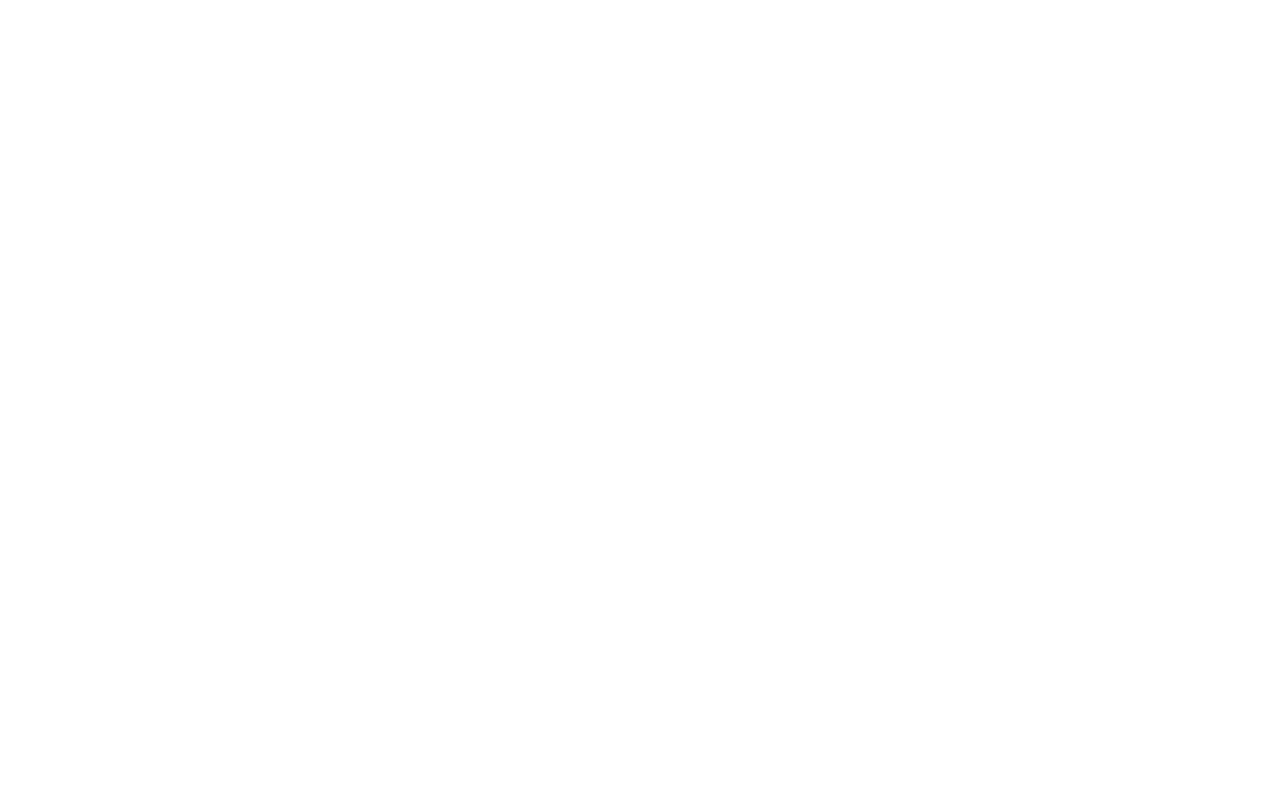
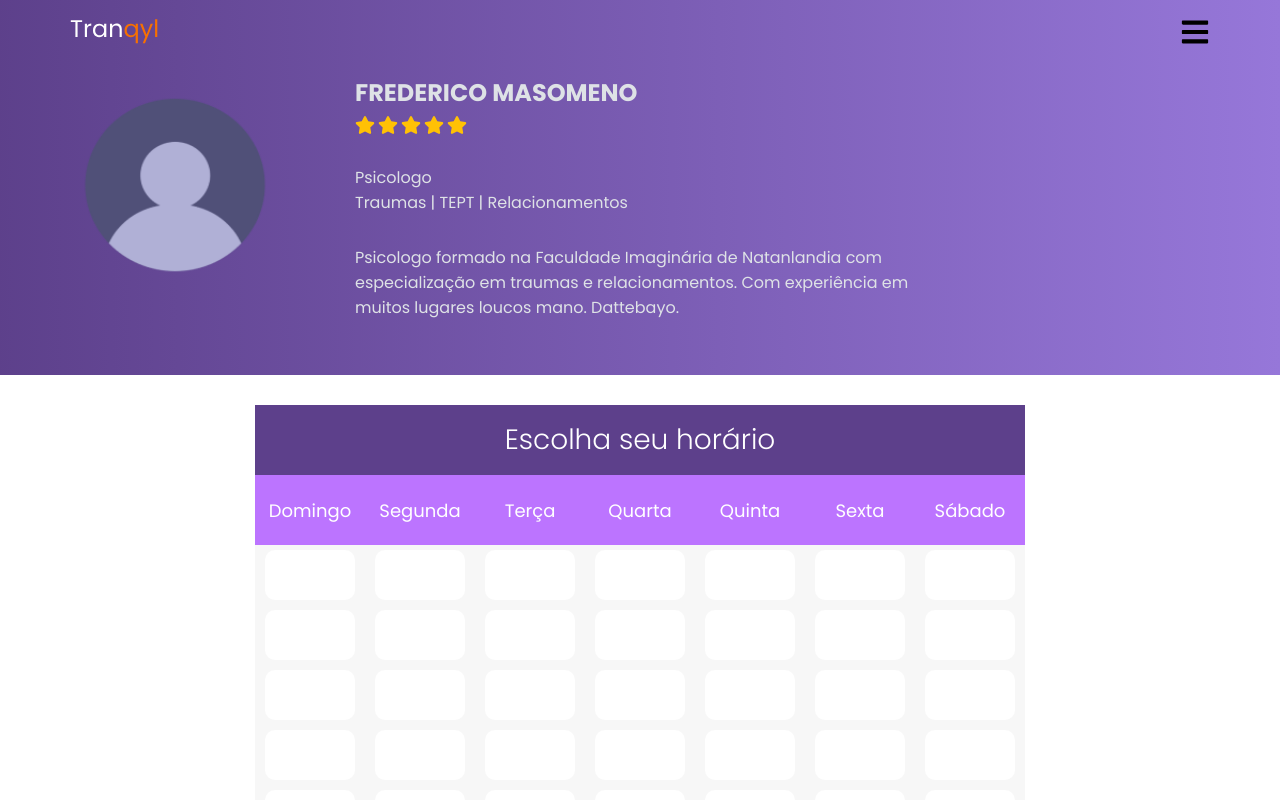
Before and after one commit to gabrielguti/tranqly-capstone, a React (Create React App) app: page /profileprofessional in a window 1280 px wide. Before the commit this address led to /. Shown: the top 800 px of the page. Built offline with nearby package versions, Linux system fonts and the light colour scheme.

Commit message:
feat: create burguer menu

```diff
--- a/package.json
+++ b/package.json
@@ -13,12 +13,16 @@
     "@types/jest": "^26.0.15",
     "@types/node": "^12.0.0",
     "@types/react": "^17.0.0",
+    "@types/react-burger-menu": "^2.8.2",
     "@types/react-dom": "^17.0.0",
     "@types/react-router": "^5.1.17",
     "@types/react-router-dom": "^5.3.2",
+    "add": "^2.0.6",
     "axios": "^0.24.0",
     "framer-motion": "^5.2.1",
+    "git": "^0.1.5",
     "react": "^17.0.2",
+    "react-burger-menu": "^3.0.6",
     "react-dom": "^17.0.2",
     "react-hook-form": "^7.19.1",
     "react-icons": "^4.3.1",
--- a/src/components/bar/index.tsx
+++ b/src/components/bar/index.tsx
@@ -1,18 +1,32 @@
 import { BarContainer } from "./styles";
 import logo from "../../assets/img/tranqyl.svg";
 import { FaBars } from "react-icons/fa";
+import { slide as Menu } from "react-burger-menu";
+import Button from "../button";
 
 export default function index() {
   return (
+    <>
       <BarContainer>
         <div className="barWidth">
           <div>
             <img src={logo} alt="log" />
           </div>
-        <div>
+          <div className="burguer">
             <FaBars />
+            <Menu right>
+              <a href="/">
+                <img src={logo} alt="logo" />
+              </a>
+              <a href="/">Para especialistas</a>
+              <a href="/">Para clientes</a>
+              <a href="/">
+                <Button>Logar</Button>
+              </a>
+            </Menu>
           </div>
         </div>
       </BarContainer>
+    </>
   );
 }
--- a/src/components/bar/styles.ts
+++ b/src/components/bar/styles.ts
@@ -26,6 +26,41 @@ export const BarContainer = styled.div`
       }
     }
   }
+  .burguer {
+    .bm-cross {
+      background: var(--gray200);
+    }
+    .bm-menu-wrap {
+      position: fixed;
+      height: 100%;
+      top: 0;
+    }
+    .bm-menu {
+      background: #373a47;
+      padding: 2.5em 1.5em 0;
+      font-size: 1.15em;
+      opacity: 1;
+    }
+    .bm-menu {
+      background: linear-gradient(
+        220deg,
+        rgba(69, 36, 122, 1) 0%,
+        #9677d9 100%
+      );
+      text-align: center;
+    }
+    a {
+      color: var(--gray200);
+      padding: 1em;
+      text-transform: uppercase;
+      transition: background 0.3s, box-shadow 0.3s;
+      box-shadow: inset 0 -1px rgba(0, 0, 0, 0.2);
+    }
+    span {
+      letter-spacing: 1px;
+      font-weight: 400;
+    }
+  }
   @media (min-width: 700px) {
     padding: 0 60px;
   }
--- a/src/routes/index.tsx
+++ b/src/routes/index.tsx
@@ -17,11 +17,7 @@ const Routes = () => {
         <Route path="/signin" component={Login} />
         <Route path="/signupclient" component={RegisterClient} />
         <Route path="/signupprofessional" component={RegisterProfessional} />
-        <Route
-          path="/profileprofessional"
-          component={ProfileProfessional}
-          isPrivate
-        />
+        <Route path="/profileprofessional" component={ProfileProfessional} />
         <Route path="/profileclient" component={ProfileClient} isPrivate />
         <Route
           path="/dashboardpatient"
```
Also changed, not shown: 1 other file (tests, documents, lock files or other folders). Lines whose indentation alone changed are shown as unchanged.
